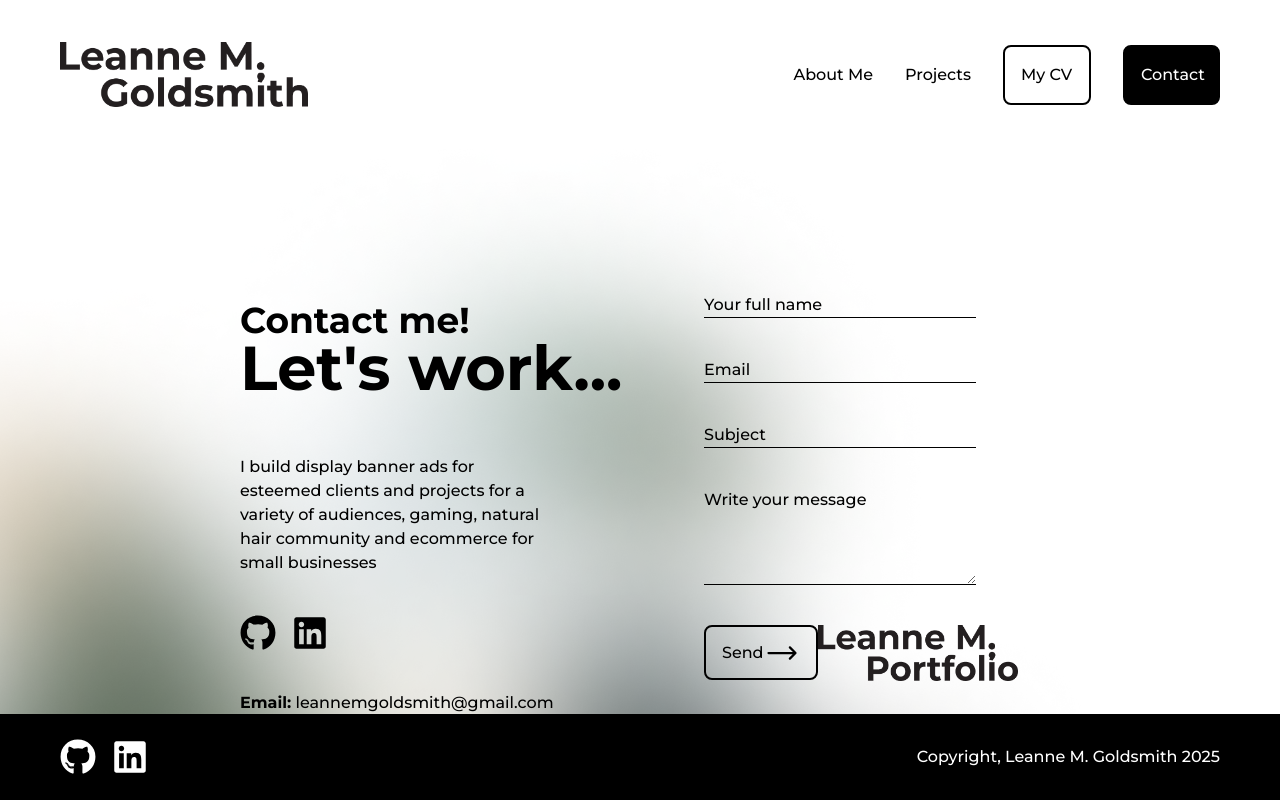
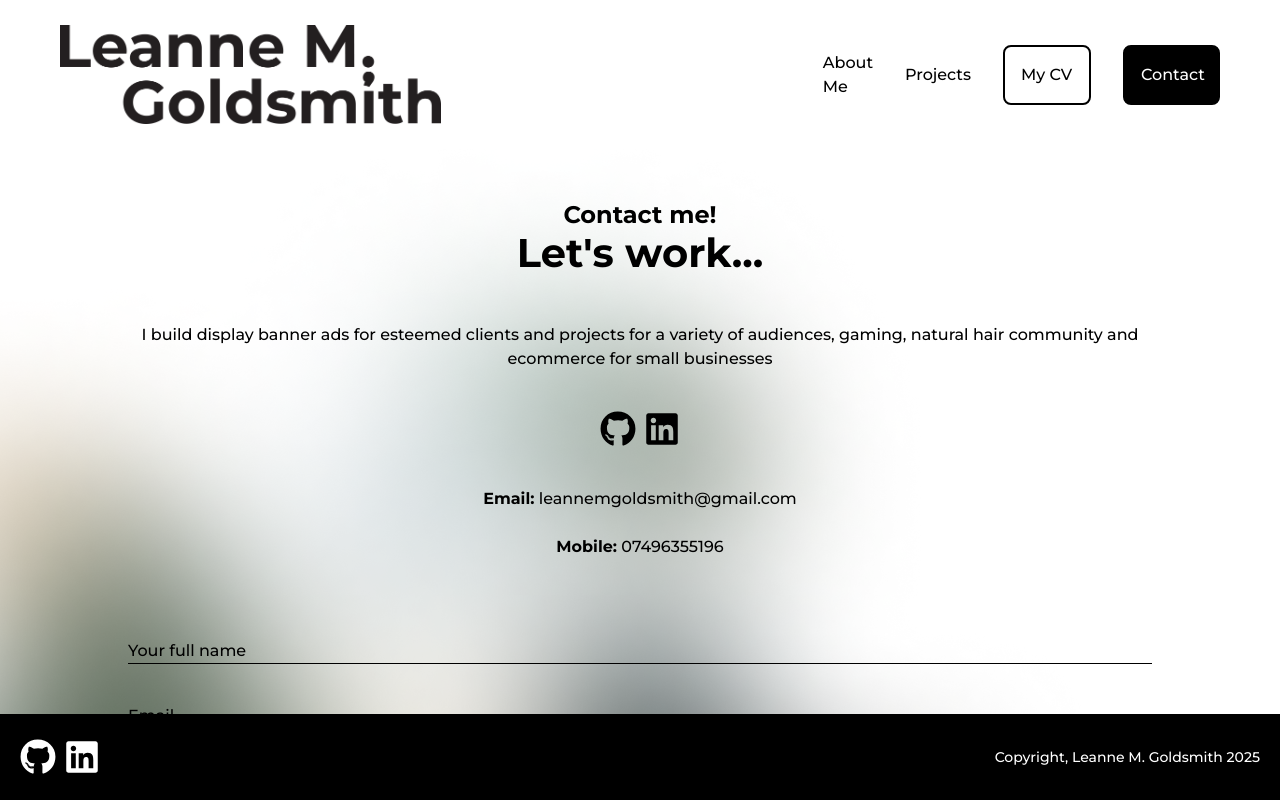
Before and after one commit to LeanneCodes/cybersecurity-portfolio, a Next.js app: page /contact in a window 1280 px wide. Shown: the top 800 px of the page. Built offline with nearby package versions, Linux system fonts and the light colour scheme.

Commit message:
resize for xxs

```diff
--- a/app/about/page.jsx
+++ b/app/about/page.jsx
@@ -7,7 +7,7 @@ import Labels from '@/components/Labels/Labels';
 
 const page = () => {
   return (
-    <div className='flex pt-10 pr-48 pb-[86px]'>
+    <div className='xxs:flex xxs:flex-col xxs:pr-0 flex pt-10 pr-48 pb-[86px]'>
         <div className='flex items-start flex-col w-1/2'>
             <Image
                 alt="Triangles with an image of Leanne"
@@ -15,10 +15,10 @@ const page = () => {
                 width={500}
                 height={500}
                 id="about_triangles"
-                className="relative left-0 top-0"
+                className="xxs:hidden sm:block relative left-0 top-0"
             />
         </div>
-        <div className='flex flex-col justify-around items-start w-1/2'>
+        <div className='xxs:w-4/5 xxs:mx-auto flex flex-col justify-around items-start w-1/2'>
             <div className='mb-10'>
                 <Image
                     src={"/logo.png"}
@@ -30,8 +30,8 @@ const page = () => {
             </div>
 
             <div className='flex flex-col w-full mb-10'>
-                <h1 className='mb-2 text-xl font-bold'>Skills:</h1>
-                <div className='flex gap-2 flex-wrap'>
+                <h1 className='xxs:text-center mb-2 text-xl font-bold'>Skills:</h1>
+                <div className='xxs:flex xxs:justify-center flex gap-2 flex-wrap'>
                     <Labels className="bg-lightGrey">Mobile</Labels>
                     <Labels className="bg-sage">App</Labels>
                     <Labels className="bg-moss text-white">React</Labels>
@@ -44,7 +44,7 @@ const page = () => {
                 </div>
             </div>
 
-            <div className='mb-10'>
+            <div className='xxs:mb-10 xxs:text-center'>
                 <p>
                 I’m a Junior Frontend Developer with 3 years of experience. Over the years, I’ve worked on a range of projects, including building display ad banners for various clients. This has honed my ability to create engaging, responsive designs while adhering to client specifications.<br/><br/>
 
@@ -54,7 +54,7 @@ const page = () => {
                 </p>
             </div>
 
-            <Link href="/projects">
+            <Link href="/projects" className='xxs:w-full xxs:mx-auto xxs:flex xxs:justify-center'>
                 <OutlineButton className="mb-10 text-[20px] bg-white h-[60px] w-[230px] flex justify-around items-center relative z-10 group">
                     View Portfolio
                     <HiOutlineArrowLongRight className="text-4xl transition-transform duration-300 group-hover:translate-x-2" />
--- a/app/contact/page.jsx
+++ b/app/contact/page.jsx
@@ -95,25 +95,25 @@ const Page = () => {
     }, [status]);
 
     return (
-        <div className='flex px-60 pt-36'>
-            <div className='w-1/2'>
+        <div className='xxs:flex xxs:flex-col xxs:px-0 xxs:pt-12 flex px-60 pt-36'>
+            <div className='xxs:w-4/5 xxs:mx-auto xxs:mb-20 w-1/2'>
                 <div>
-                    <h1 className='text-[36px] font-bold'>Contact me!</h1>
-                    <h2 className='text-[62px] mt-[-25px] mb-10 font-bold'>Let's work...</h2>
+                    <h1 className='xxs:text-[24px] xxs:text-center text-[36px] font-bold'>Contact me!</h1>
+                    <h2 className='xxs:text-[40px] xxs:text-center xxs:mt-[-10px] text-[62px] mt-[-25px] mb-10 font-bold'>Let's work...</h2>
 
-                    <p className='w-3/4 mb-10'>I build display banner ads for esteemed clients and projects for a variety of audiences, gaming, natural hair community and ecommerce for small businesses</p>
+                    <p className='xxs:w-full xxs:text-center w-3/4 mb-10'>I build display banner ads for esteemed clients and projects for a variety of audiences, gaming, natural hair community and ecommerce for small businesses</p>
 
-                    <div className='mb-10'>
+                    <div className='xxs:mb-10 xxs:flex xxs:justify-center'>
                         <ProfileLinks />
                     </div>
 
-                    <h3><strong>Email:</strong> leannemgoldsmith@gmail.com</h3>
-                    <h3><strong>Mobile:</strong> 07496355196</h3>
+                    <h3 className='xxs:text-center'><strong>Email:</strong> leannemgoldsmith@gmail.com</h3><br/>
+                    <h3 className='xxs:text-center'><strong>Mobile:</strong> 07496355196</h3>
                 </div>
             </div>
 
             {/* Right Section with Form */}
-            <div className="w-1/2 px-16">
+            <div className="xxs:w-4/5 xxs:px-0 xxs:mx-auto w-1/2 px-16">
                 <form className="space-y-10" onSubmit={handleSubmit}>
                 <div>
                     <input
@@ -163,7 +163,7 @@ const Page = () => {
                     ></textarea>
                 </div>
 
-                <div className="flex justify-between">
+                <div className="xxs:flex xxs:flex-col xxs:space-y-5 xxs:justify-between xxs:items-center xxs:pb-16 flex justify-between">
                     <button
                     type="submit"
                     className="group flex items-center justify-between w-[120px] h-[55px] btn border-2 border-black rounded-lg p-4 cursor-pointer hover:bg-gray-800 hover:text-white focus:outline-none focus:ring-2 focus:ring-gray-500"
--- a/app/layout.js
+++ b/app/layout.js
@@ -19,7 +19,7 @@ export default function RootLayout({ children }) {
   return (
     <html lang="en" className="h-full">
       <body
-        className={`${montserrat.variable} antialiased min-h-screen flex flex-col bg-cover bg-center bg-no-repeat bg-faint-triangles`}
+        className={`${montserrat.variable} antialiased min-h-screen flex flex-col object-cover bg-cover bg-center bg-no-repeat bg-faint-triangles`}
       >
         {/* Navbar */}
         <Navbar />
--- a/app/page.js
+++ b/app/page.js
@@ -6,7 +6,7 @@ import { HiOutlineArrowLongRight } from "react-icons/hi2";
 export default function Home() {
   return (
     <main
-      id="homepage"
+      id="homepage" className="xxs:mt-[149px]"
     >
       <div>
         <Image
@@ -14,15 +14,15 @@ export default function Home() {
           alt="Logo"
           width={780}
           height={64}
-          className="mt-[80px] ml-[200px] relative z-10"
+          className="xxs:w-4/5 xxs:mx-auto mt-[80px] ml-[200px] relative z-10"
         />
 
-        <h1 className="mt-[50px] ml-[200px] w-[40%] relative z-10 text-[20px]">
+        <h1 className="xxs:w-4/5 xxs:mx-auto xxs:text-center mt-[50px] ml-[200px] w-[40%] relative z-10 text-[20px]">
           I build display banner ads for esteemed clients and projects for a variety of audiences, including gamers, natural hair community and ecommerce for small businesses
         </h1>
 
         <Link href="/projects">
-          <OutlineButton className="mt-[50px] ml-[200px] text-[20px] bg-white h-[60px] w-[230px] flex justify-around items-center relative z-10 group">
+          <OutlineButton className="xxs:w-4/5 xxs:mx-auto mt-[50px] ml-[200px] text-[20px] bg-white h-[60px] w-[230px] flex justify-around items-center relative z-10 group">
             View Portfolio
             <HiOutlineArrowLongRight className="text-4xl transition-transform duration-300 group-hover:translate-x-2" />
           </OutlineButton>
--- a/components/Footer/DefaultFooter.jsx
+++ b/components/Footer/DefaultFooter.jsx
@@ -5,11 +5,11 @@ const DefaultFooter = () => {
   const currentYear = new Date().getFullYear(); // Get the current year dynamically
 
   return (
-    <div className="fixed bottom-0 w-full bg-black h-[86px] text-white flex flex-row justify-between items-center px-[60px] z-50">
+    <div className="xxs:px-[20px] fixed bottom-0 w-full bg-black h-[86px] text-white flex flex-row justify-between items-center px-[60px] z-50">
       <div>
         <ProfileLinks />
       </div>
-      <div>
+      <div className='xxs:text-sm xxs:text-center'>
         Copyright, Leanne M. Goldsmith {currentYear}
       </div>
     </div>
--- a/components/Navbar/Navbar.jsx
+++ b/components/Navbar/Navbar.jsx
@@ -49,7 +49,7 @@ const Navbar = () => {
             width={248}
             height={64}
             priority
-            className="relative"
+            className="xxs:w-1/2 relative"
           />
         </Link>
 
--- a/components/ProfileLinks/ProfileLinks.jsx
+++ b/components/ProfileLinks/ProfileLinks.jsx
@@ -4,7 +4,7 @@ import { FaGithub, FaLinkedin } from "react-icons/fa";
 
 const ProfileLinks = () => {
   return (
-    <ul className="flex flex-row gap-4">
+    <ul className="xxs:gap-2 flex flex-row gap-4">
         <Link href="https://github.com/LeanneCodes" aria-label="GitHub" target="_blank" rel="noopener noreferrer">
             <li className="text-4xl hover:text-gray-400 transition-colors">
                 <FaGithub />
```
